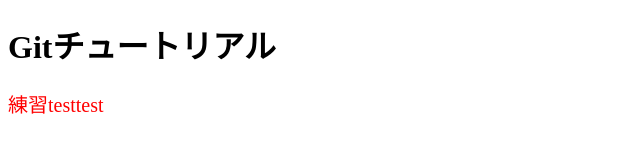
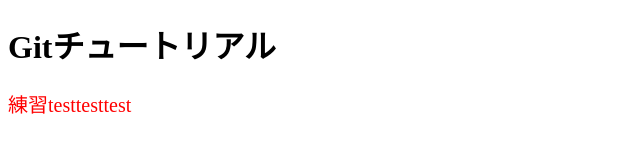
Before and after one commit to mineko1008/study, a plain HTML site: page index.html in a window 1280 px wide. Shown: the full height of the page, 0-640 px from the left. Drawn offline with Linux system fonts and the light colour scheme.

Commit message:
1回目コミット

```diff
--- a/index.html
+++ b/index.html
@@ -8,6 +8,6 @@
 </head>
 <body>
     <h1>Gitチュートリアル</h1>
-    <p>練習testtest</p>
+    <p>練習testtesttest</p>
 </body>
 </html>
```
